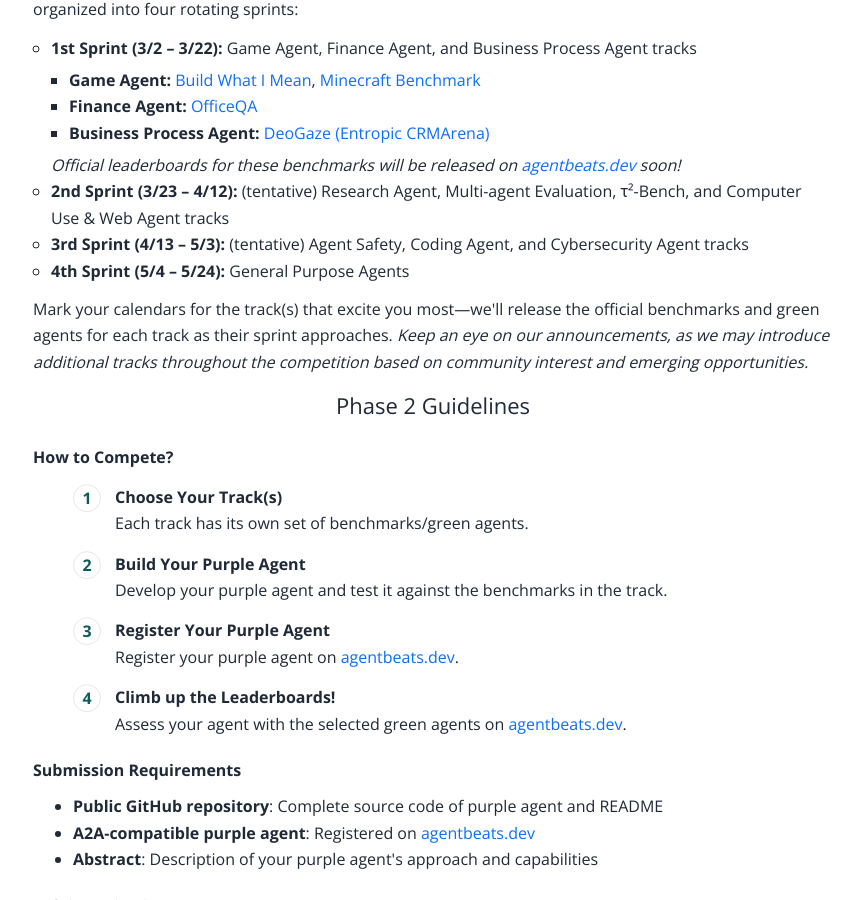
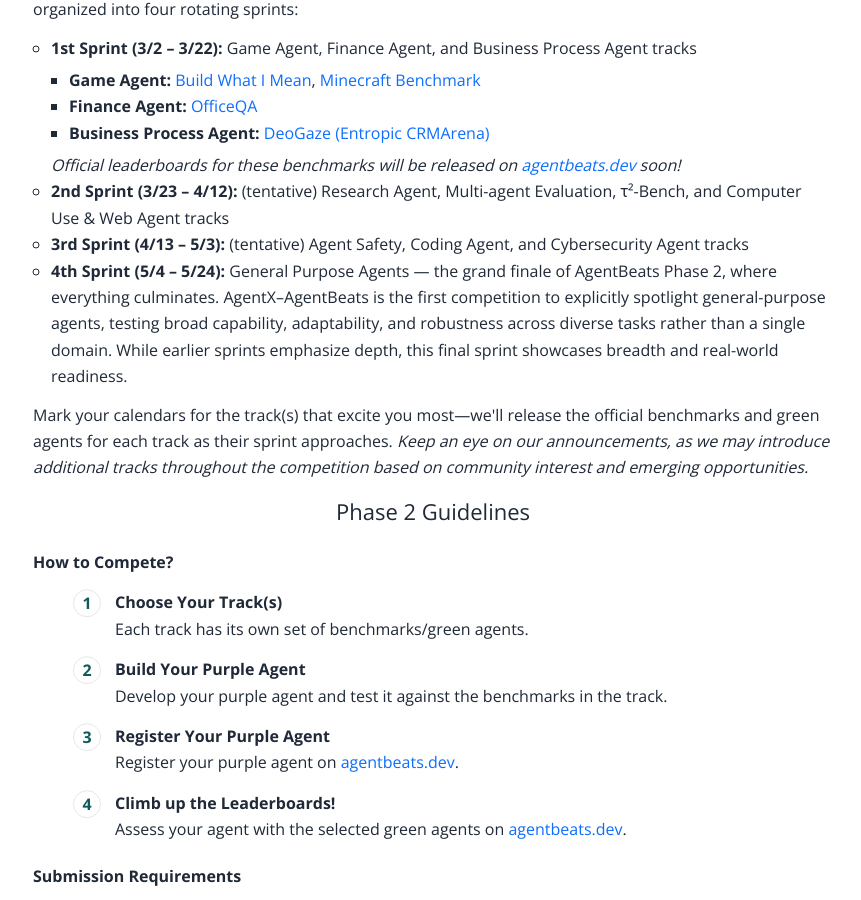
Before and after one commit to rdi-berkeley/rdi-berkeley.github.io, a Jekyll site: the page agentx-agentbeats.html, which Jekyll copies as it is, in a window 1280 px wide and 900 px high, scrolled down 6177 px. Shown: the whole window, without its empty margins (207-1068 px from the left). Built offline with Jekyll 4.4.1, drawn with Linux system fonts in a browser that asks for light colours.

Commit message:
agentx-agentbeats: sprint 4

```diff
--- a/agentx-agentbeats.html
+++ b/agentx-agentbeats.html
@@ -935,7 +935,7 @@
               </li>
               <li><strong>2nd Sprint (3/23 – 4/12):</strong> (tentative) Research Agent, Multi-agent Evaluation, τ²-Bench, and Computer Use &amp; Web Agent tracks</li>
               <li><strong>3rd Sprint (4/13 – 5/3):</strong> (tentative) Agent Safety, Coding Agent, and Cybersecurity Agent tracks</li>
-              <li><strong>4th Sprint (5/4 – 5/24):</strong> General Purpose Agents</li>
+              <li><strong>4th Sprint (5/4 – 5/24):</strong> General Purpose Agents — the grand finale of AgentBeats Phase 2, where everything culminates. AgentX–AgentBeats is the first competition to explicitly spotlight general-purpose agents, testing broad capability, adaptability, and robustness across diverse tasks rather than a single domain. While earlier sprints emphasize depth, this final sprint showcases breadth and real-world readiness.</li>
             </ul>
             <p>Mark your calendars for the track(s) that excite you most—we'll release the official benchmarks and green agents for each track as their sprint approaches. <em>Keep an eye on our announcements, as we may introduce additional tracks throughout the competition based on community interest and emerging opportunities.</em></p>
           </li>
```
